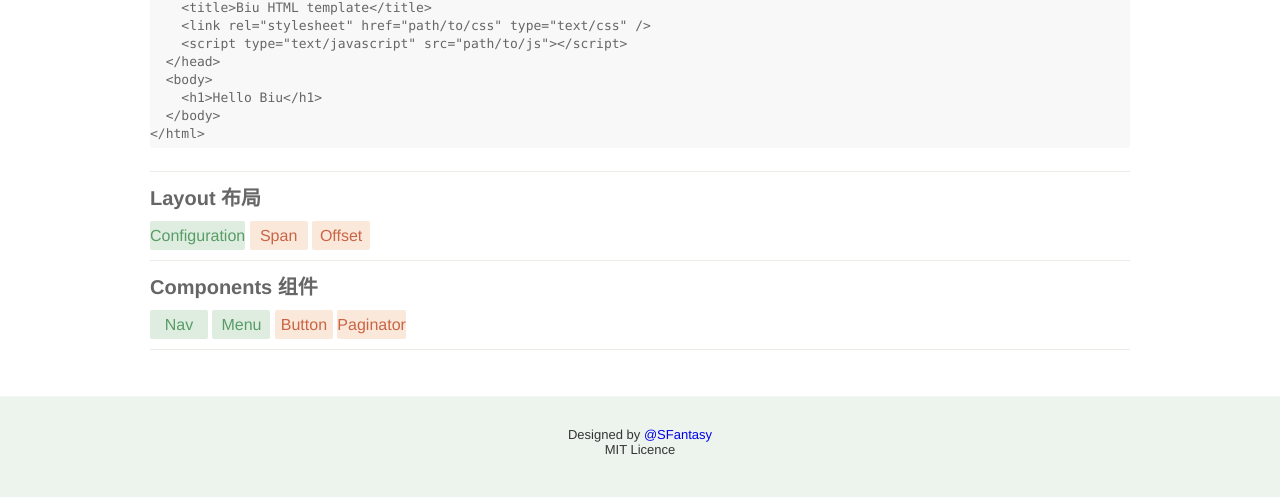
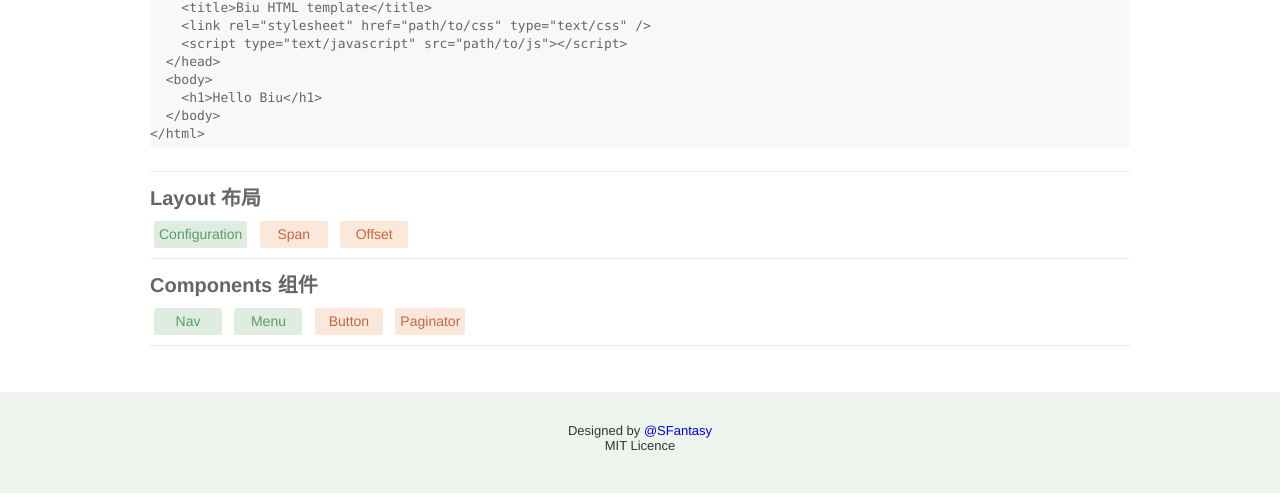
Before and after one commit to SFantasy/Biu, a plain HTML site: page index.html in a window 1280 px wide. Shown: the part 316-813 px from the top of the page. Drawn offline with Linux system fonts and the light colour scheme.

Commit message:
Update basic.css

```diff
--- a/stylesheets/basic.css
+++ b/stylesheets/basic.css
@@ -427,10 +427,12 @@
   border: 0 none;
   border-radius: 2px 2px 2px 2px;
   display: inline-block;
-  padding: 5px 0;
+  padding: 5px;
+  margin: 0 4px;
   text-align: center;
   line-height: 1.2;
   min-width: 58px;
+  font-size: 14px;
 }
 
 .btn-bs {
```
